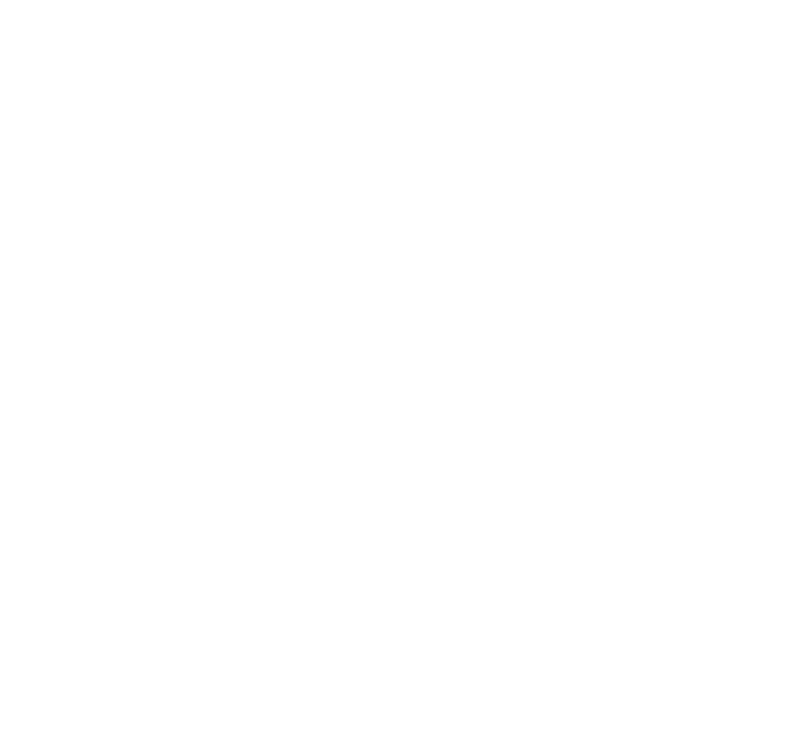
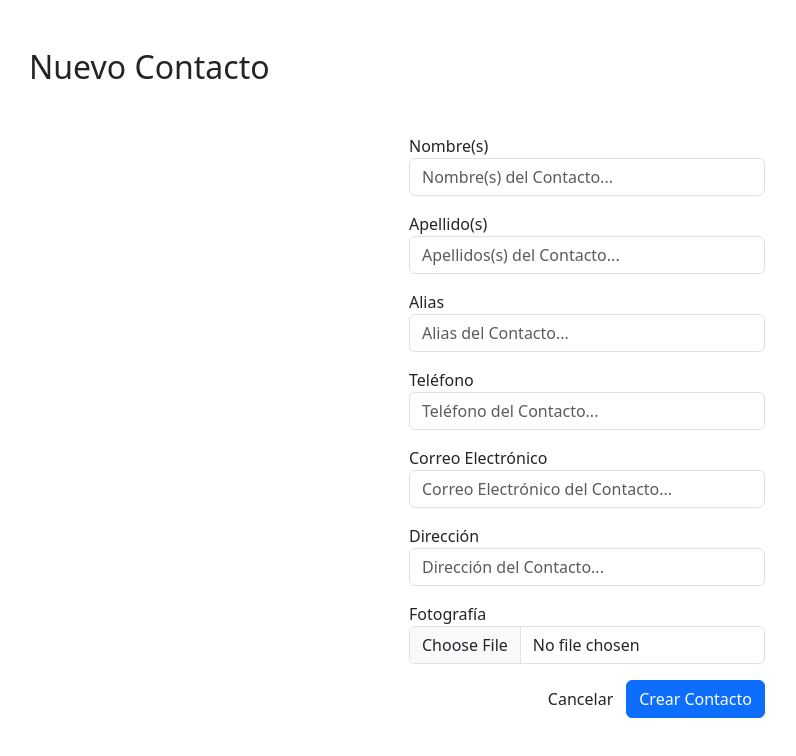
Before and after one commit to bastekor/my-contacts-app, an Angular app: page /new-contact in a window 1280 px wide. Before the commit this address led to /. Shown: the top 756 px of the page, without its empty margins (53-849 px from the left). Built offline with nearby package versions, Linux system fonts and the light colour scheme.

Commit message:
Se implementa crear contacto sin validaciones

```diff
--- a/src/app/app.routes.ts
+++ b/src/app/app.routes.ts
@@ -1,8 +1,14 @@
 import { Routes } from '@angular/router';
 
 export const routes: Routes = [
+	// Está es una manera de implementar las rutas...
 	{
-        path: '',
-        loadComponent: () => import('./components/contacts/contacts.component')
+		path: '',
+		loadComponent: () => import('./components/my-contacts/my-contacts.component').then(m => m.MyContactsComponent)
+	},
+    // Está es otra manera de importar la ruta, con clase default...
+	{
+		path: 'new-contact',
+        loadComponent: () => import('./components/new-contact/new-contact.component')
 	}
 ];
--- a/src/app/components/contacts/contacts.component.ts
+++ /dev/null
@@ -1,31 +0,0 @@
-import { Component, OnInit, inject } from '@angular/core';
-import { ContactService } from '../../services/contact.service';
-
-@Component({
-  selector: 'app-contacts',
-  standalone: true,
-  imports: [],
-  templateUrl: './contacts.component.html',
-  styleUrl: './contacts.component.css'
-})
-export default class ContactsComponent implements OnInit {
-
-    private contactService = inject(ContactService);
-
-    contacts:any[] = [];
-
-    ngOnInit(): void {
-        this.contactService.list()
-        .subscribe((contacts: any) => {
-            console.log(contacts);
-
-            this.contacts = contacts;
-        });
-
-        this.contactService.get('68e8c180-90b1-415b-9ad0-cea6a50afa60')
-        .subscribe(contact => {
-            console.log(contact);
-
-        });
-    }
-}
--- a/src/app/components/contacts/contacts.component.html
+++ b/src/app/components/my-contacts/my-contacts.component.html
@@ -1,4 +1,10 @@
 <h2 class="mb-5">Mis Contactos</h2>
+
+<div class="text-end">
+  <button class="btn btn-primary" routerLink="/new-contact">
+    Nuevo Contacto
+  </button>
+</div>
 
 <table class="table table-hover">
   <thead>
@@ -10,6 +16,7 @@
       <th>EMAIL</th>
       <th>DIRECCION</th>
       <th>FOTO</th>
+      <th></th>
     </tr>
   </thead>
   <tbody>
@@ -22,6 +29,12 @@
         <td>{{ contact.email }}</td>
         <td>{{ contact.address }}</td>
         <td>{{ contact.photo }}</td>
+        <td>
+          <div class="btn btn-group">
+            <button class="btn btn-primary">Editar</button>
+            <button class="btn btn-danger">Elimiar</button>
+          </div>
+        </td>
       </tr>
     }
   </tbody>
--- /dev/null
+++ b/src/app/components/my-contacts/my-contacts.component.ts
@@ -0,0 +1,26 @@
+import { Component, inject } from '@angular/core';
+import { ContactService } from '../../services/contact.service';
+import { RouterModule } from '@angular/router';
+import { Contact } from '../../model/contact.interface'
+
+@Component({
+  selector: 'app-my-contacts',
+  standalone: true,
+  imports: [RouterModule],
+  templateUrl: './my-contacts.component.html',
+  styleUrl: './my-contacts.component.css'
+})
+export class MyContactsComponent {
+
+  private contactService = inject(ContactService);
+
+    contacts: Contact[] = [];
+
+    ngOnInit(): void {
+        this.contactService.list()
+        .subscribe(contacts => {
+            console.log(contacts);
+            this.contacts = contacts;
+        });
+    }
+}
--- /dev/null
+++ b/src/app/components/new-contact/new-contact.component.css
@@ -0,0 +1,3 @@
+body {
+  background-color: gray;
+}
--- /dev/null
+++ b/src/app/components/new-contact/new-contact.component.html
@@ -0,0 +1,98 @@
+<h2 class="mb-5">Nuevo Contacto</h2>
+
+<div class="row row-cols-3 justify-content-center">
+  <form [formGroup]="form" (ngSubmit)="create()">
+
+    <!-- Entrada de los nombres -->
+    <div class="mb-3">
+      <label for="name">Nombre(s)</label>
+      <input
+        id="name"
+        type="text"
+        placeholder="Nombre(s) del Contacto..."
+        class="form-control"
+        formControlName="name"
+        />
+      </div>
+
+      <!-- Entrada de los apellidos -->
+      <div class="mb-3">
+        <label for="surname">Apellido(s)</label>
+        <input
+        id="surname"
+        type="text"
+        placeholder="Apellidos(s) del Contacto..."
+        class="form-control"
+        formControlName="sur_name"
+      />
+    </div>
+
+    <!-- Entrada del alias -->
+    <div class="mb-3">
+      <label for="alias">Alias</label>
+      <input
+        id="alias"
+        type="text"
+        placeholder="Alias del Contacto..."
+        class="form-control"
+        formControlName="alias"
+      />
+    </div>
+
+    <!-- Entrada del teléfono -->
+    <div class="mb-3">
+      <label for="phone">Teléfono</label>
+      <input
+        id="phone"
+        type="text"
+        placeholder="Teléfono del Contacto..."
+        class="form-control"
+        formControlName="phone_number"
+      />
+    </div>
+
+    <!-- Entrada del email -->
+    <div class="mb-3">
+      <label for="email">Correo Electrónico</label>
+      <input
+        id="email"
+        type="text"
+        placeholder="Correo Electrónico del Contacto..."
+        class="form-control"
+        formControlName="email"
+      />
+    </div>
+
+    <!-- Entrada de la dirección -->
+    <div class="mb-3">
+      <label for="address">Dirección</label>
+      <input
+        id="address"
+        type="text"
+        placeholder="Dirección del Contacto..."
+        class="form-control"
+        formControlName="address"
+      />
+    </div>
+
+    <!-- Entrada de la dirección -->
+    <div class="mb-3">
+      <label for="photo">Fotografía</label>
+      <input
+        id="photo"
+        type="file"
+        placeholder="Fotografía del Contacto..."
+        class="form-control"
+        formControlName="photo"
+      />
+    </div>
+
+    <div class="text-end">
+      <button type="button" class="btn btnlight" routerLink="/">
+        Cancelar
+      </button>
+
+      <button class="btn btn-primary ms2">Crear Contacto</button>
+    </div>
+  </form>
+</div>
--- /dev/null
+++ b/src/app/components/new-contact/new-contact.component.ts
@@ -0,0 +1,36 @@
+import { Component, inject } from '@angular/core';
+import { FormBuilder, ReactiveFormsModule, Validators } from '@angular/forms';
+import { Router, RouterModule } from '@angular/router';
+import { ContactService } from '../../services/contact.service';
+
+@Component({
+    selector: 'app-new-contact',
+    standalone: true,
+    imports: [RouterModule, ReactiveFormsModule],
+    templateUrl: './new-contact.component.html',
+    styleUrl: './new-contact.component.css'
+})
+export default class NewContactComponent {
+
+  private fb = inject(FormBuilder);
+  private contactService = inject(ContactService);
+  private router = inject(Router);
+
+  form = this.fb.group({
+    name: ['', [Validators.required]],
+    sur_name: ['', [Validators.required]],
+    alias: ['', [Validators.required]],
+    phone_number: ['', [Validators.required]],
+    email: ['', [Validators.required]],
+    address: ['', [Validators.required]],
+    photo: ['', [Validators.required]],
+  });
+
+  create() {
+    const contact = this.form.value;
+    this.contactService.create(contact)
+    .subscribe(() => {
+      this.router.navigate(['/']);
+    });
+  }
+}
--- a/src/app/services/contact.service.ts
+++ b/src/app/services/contact.service.ts
@@ -1,5 +1,6 @@
 import { HttpClient, HttpHeaders } from '@angular/common/http';
 import { Injectable, inject } from '@angular/core';
+import { Contact } from '../model/contact.interface';
 
 @Injectable({
   providedIn: 'root'
@@ -16,11 +17,11 @@
     }
 
     list() {
-      return this.http.get('http://localhost:8080/v1/contacts', { headers: this.getHeaders() });
+      return this.http.get<Contact[]>('http://localhost:8080/v1/contacts', { headers: this.getHeaders() });
     }
 
     get(id: string) {
-      return this.http.get(`http://localhost:8080/v1/contacts/${id}`, { headers: this.getHeaders() });
+      return this.http.get<Contact>(`http://localhost:8080/v1/contacts/${id}`, { headers: this.getHeaders() });
     }
 
     create(contact: any) {
@@ -28,7 +29,7 @@
     }
 
     update(id: string, contact: any) {
-      return this.http.put(`http://localhost:8080/v1/contacts/${id}`, contact, { headers: this.getHeaders() });
+      return this.http.put<Contact>(`http://localhost:8080/v1/contacts/${id}`, contact, { headers: this.getHeaders() });
     }
 
     delete(id: string) {
--- a/src/styles.css
+++ b/src/styles.css
@@ -1 +1 @@
-@import '../node_modules/bootstrap/dist/css/bootstrap.min.css'
+@import '../node_modules/bootstrap/dist/css/bootstrap.min.css';
```
Also changed, not shown: src/app/model/contact.interface.ts (added, +10 -0 lines), src/app/components/my-contacts/my-contacts.component.css (added).
